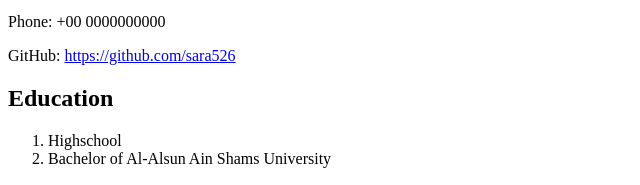
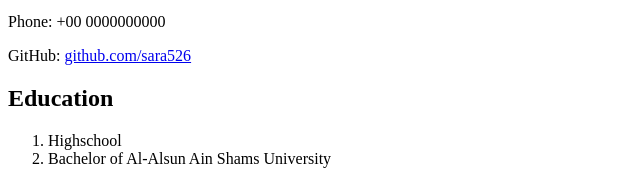
Before and after one commit to sara526/module_3_demo, a plain HTML site: page resume.html in a window 1280 px wide. Shown: the part 218-403 px from the top of the page, 0-640 px from the left. Drawn offline with Linux system fonts and the light colour scheme.

Commit message:
add info contant

```diff
--- a/resume.html
+++ b/resume.html
@@ -20,7 +20,7 @@
         <h2>Contact Information</h2>
         <p>Email: sara0000000@gmail.com</p>
         <p>Phone: +00 0000000000</p>
-        <p>GitHub: <a href="#">https://github.com/sara526</a></p>
+        <p>GitHub: <a href="https://github.com/sara526">github.com/sara526</a></p>
     </section>
     <section id="education">
         <h2>Education</h2>
```
